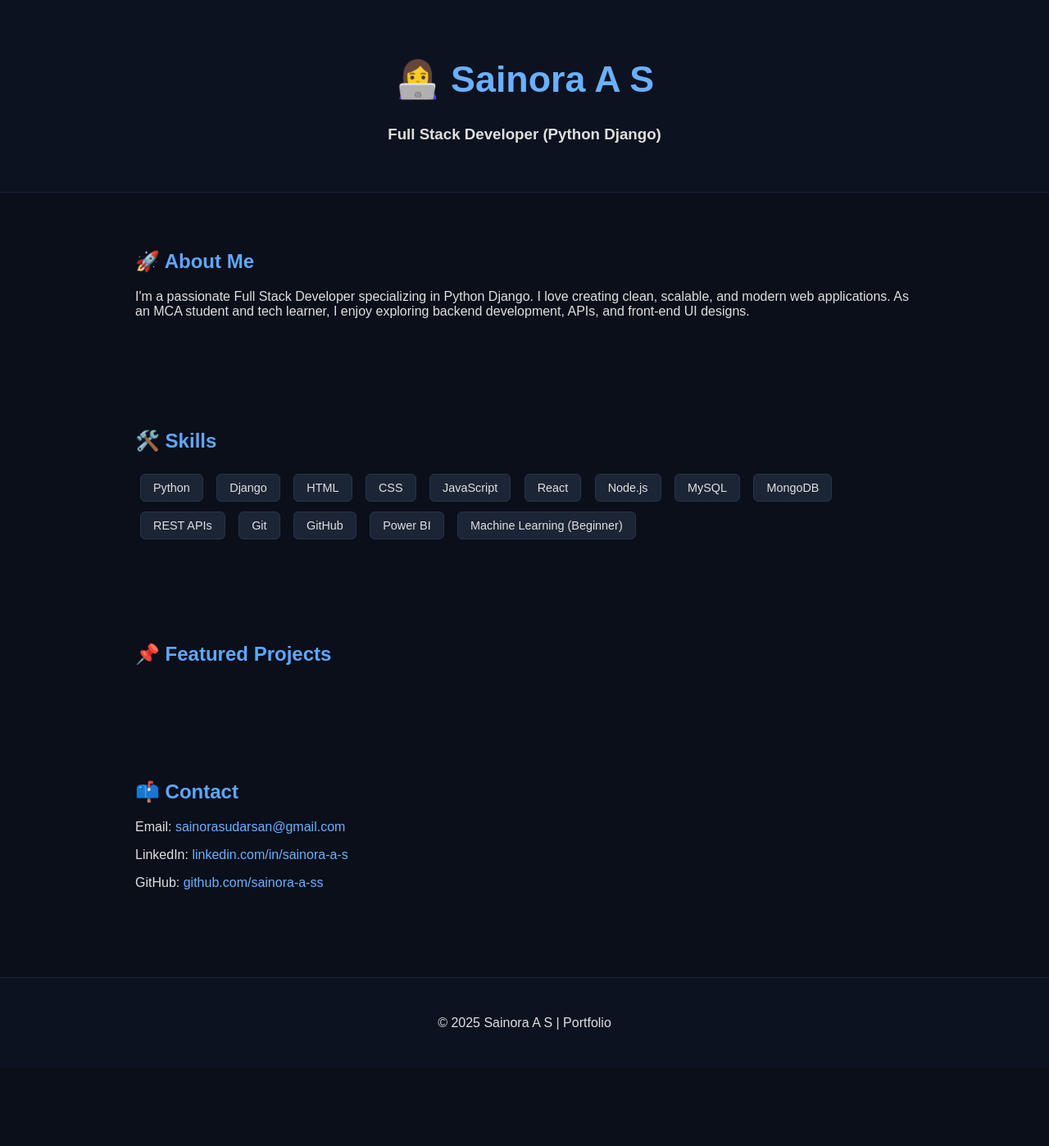
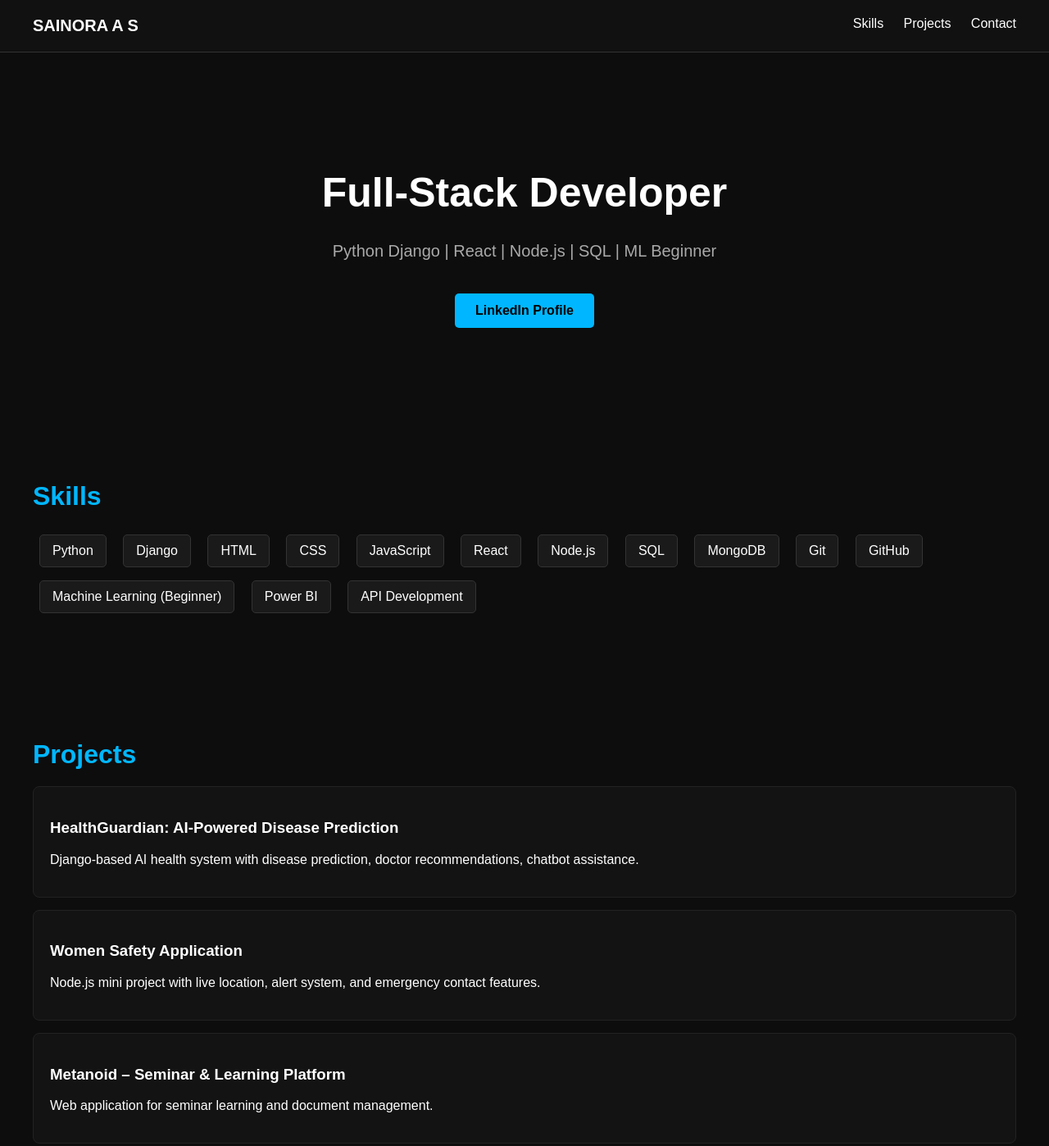
Before and after one commit to sainora-a-ss/sainora-a-ss.github.io, a plain HTML site: page index.html in a window 1280 px wide. Shown: the top 1398 px of the page at 82% size. Before the commit the page ends 1303 px from the top, so only its background shows below. Drawn offline with Linux system fonts and the light colour scheme.

Commit message:
index.html

```diff
--- a/index.html
+++ b/index.html
@@ -3,79 +3,100 @@
 <head>
     <meta charset="UTF-8" />
     <meta name="viewport" content="width=device-width, initial-scale=1.0" />
-  <title>Sainora A S - Portfolio</title>
+    <title>Sainora A S | Portfolio</title>
     <style>
         body {
             margin: 0;
-      padding: 0;
-      font-family: "Poppins", sans-serif;
-      background-color: #0a0f1a;
-      color: #e0e0e0;
+            font-family: Arial, sans-serif;
+            background: #0d0d0d;
+            color: #ffffff;
         }
         header {
-      padding: 40px;
+            display: flex;
+            justify-content: space-between;
+            padding: 20px 40px;
+            background: #111111;
+            border-bottom: 1px solid #333;
+        }
+        header a {
+            color: #fff;
+            text-decoration: none;
+            margin-left: 20px;
+            font-size: 16px;
+        }
+        .hero {
+            padding: 100px 40px;
             text-align: center;
-      background: #0d1220;
-      border-bottom: 1px solid #1a2333;
         }
-    h1 {
-      font-size: 2.8rem;
-      color: #6ab0ff;
+        .hero h1 {
+            font-size: 50px;
+            font-weight: bold;
+        }
+        .hero p {
+            font-size: 20px;
+            margin-top: -10px;
+            color: #aaaaaa;
+        }
+        .btn {
+            display: inline-block;
+            margin-top: 20px;
+            padding: 12px 25px;
+            background: #00b7ff;
+            border-radius: 5px;
+            color: #000;
+            text-decoration: none;
+            font-weight: bold;
+        }
+        .section {
+            padding: 60px 40px;
         }
         h2 {
-      color: #5fa7ff;
-    }
-    section {
-      padding: 50px;
-      max-width: 950px;
-      margin: auto;
+            font-size: 32px;
+            margin-bottom: 20px;
+            color: #00b7ff;
         }
         .skills span {
             display: inline-block;
-      background: #1c2536;
-      padding: 8px 15px;
-      margin: 6px;
-      border-radius: 6px;
-      border: 1px solid #273449;
-      font-size: 0.9rem;
+            padding: 10px 15px;
+            margin: 8px;
+            background: #1a1a1a;
+            border: 1px solid #333;
+            border-radius: 5px;
         }
-    .project-box {
-      background: #111827;
+        .project-card {
+            background: #131313;
             padding: 20px;
-      margin: 20px 0;
-      border-radius: 10px;
-      border: 1px solid #1f2a3a;
+            margin: 15px 0;
+            border: 1px solid #222;
+            border-radius: 8px;
         }
         footer {
             text-align: center;
             padding: 30px;
-      background: #0d1220;
-      border-top: 1px solid #1a2333;
             margin-top: 40px;
-    }
-    a {
-      color: #6ab0ff;
-      text-decoration: none;
+            border-top: 1px solid #222;
+            color: #999;
         }
     </style>
 </head>
 <body>
-
     <header>
-    <h1>👩‍💻 Sainora A S</h1>
-    <h3>Full Stack Developer (Python Django)</h3>
+        <div style="font-size: 20px; font-weight: bold;">SAINORA A S</div>
+        <nav>
+            <a href="#skills">Skills</a>
+            <a href="#projects">Projects</a>
+            <a href="#contact">Contact</a>
+        </nav>
     </header>
 
-  <section>
-    <h2>🚀 About Me</h2>
-    <p>
-      I'm a passionate Full Stack Developer specializing in Python Django. I love creating clean, scalable, and modern web applications.
-      As an MCA student and tech learner, I enjoy exploring backend development, APIs, and front-end UI designs.
-    </p>
+    <section class="hero">
+        <h1>Full‑Stack Developer</h1>
+        <p>Python Django | React | Node.js | SQL | ML Beginner</p>
+        <a class="btn" href="https://www.linkedin.com/in/sainora-a-s" target="_blank">LinkedIn Profile</a>
     </section>
 
-  <section>
-    <h2>🛠️ Skills</h2>
+    <section id="skills" class="section">
+        <h2>Skills</h2>
         <div class="skills">
             <span>Python</span>
             <span>Django</span>
@@ -84,32 +105,40 @@
             <span>JavaScript</span>
             <span>React</span>
             <span>Node.js</span>
-      <span>MySQL</span>
+            <span>SQL</span>
             <span>MongoDB</span>
-      <span>REST APIs</span>
             <span>Git</span>
             <span>GitHub</span>
+            <span>Machine Learning (Beginner)</span>
             <span>Power BI</span>
-      <span>Machine Learning (Beginner)</span>
+            <span>API Development</span>
         </div>
     </section>
 
-  <section>
-    <h2>📌 Featured Projects</h2>
-
-
+    <section id="projects" class="section">
+        <h2>Projects</h2>
+        <div class="project-card">
+            <h3>HealthGuardian: AI‑Powered Disease Prediction</h3>
+            <p>Django‑based AI health system with disease prediction, doctor recommendations, chatbot assistance.</p>
+        </div>
+        <div class="project-card">
+            <h3>Women Safety Application</h3>
+            <p>Node.js mini project with live location, alert system, and emergency contact features.</p>
+        </div>
+        <div class="project-card">
+            <h3>Metanoid – Seminar & Learning Platform</h3>
+            <p>Web application for seminar learning and document management.</p>
+        </div>
     </section>
 
-  <section>
-    <h2>📫 Contact</h2>
-    <p>Email: <a href="mailto:sainorasudarsan@gmail.com">sainorasudarsan@gmail.com</a></p>
-    <p>LinkedIn: <a href="https://www.linkedin.com/in/sainora-a-s">linkedin.com/in/sainora-a-s</a></p>
-    <p>GitHub: <a href="https://github.com/sainora-a-ss">github.com/sainora-a-ss</a></p>
+    <section id="contact" class="section">
+        <h2>Contact</h2>
+        <p>Email: <b>sayanarasudarshan@gmail.com</b></p>
+        <p>GitHub: <b>github.com/sainora-a-ss</b></p>
     </section>
 
     <footer>
-    <p>© 2025 Sainora A S | Portfolio</p>
+        © 2025 Sainora A S — All Rights Reserved
     </footer>
-
 </body>
 </html>
```
Lines whose indentation alone changed are shown as unchanged.
